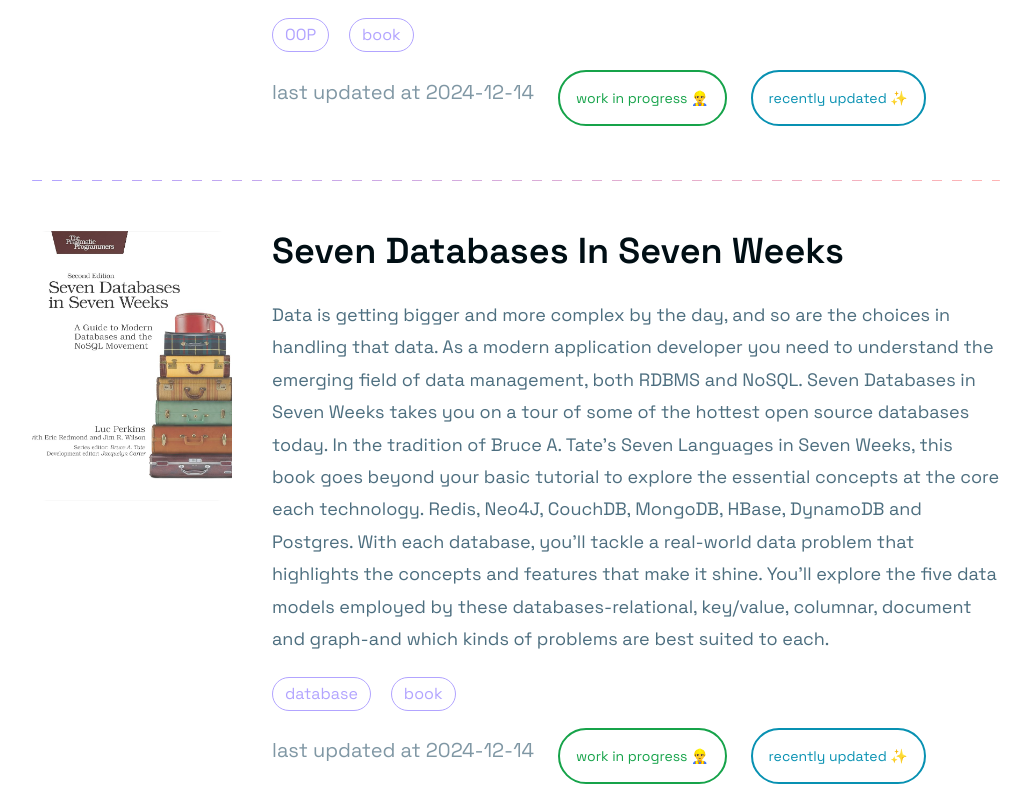
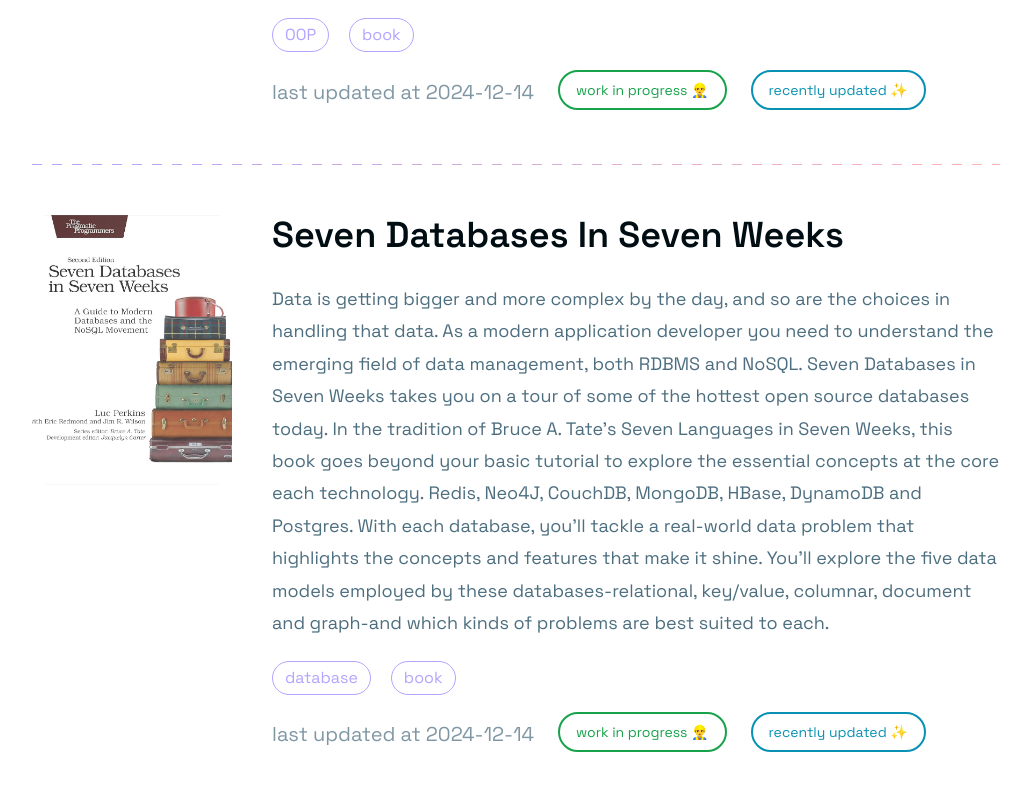
Before and after one commit to daniel-d7a/my-blog, an Astro site: page /books in a window 1280 px wide. Shown: the part 934-1725 px from the top of the page, without its empty margins (124-1155 px from the left). Built offline with nearby package versions, Linux system fonts and the light colour scheme; Astro itself is replaced by a stand-in of ours.

Commit message:
Update Labels.tsx

```diff
--- a/src/components/books/Labels.tsx
+++ b/src/components/books/Labels.tsx
@@ -7,17 +7,17 @@
 }) {
   const recentlyUpdated = getDaysDifference(book.data.updatedAt) < 30;
   return (
-    <div className="flex flex-col justify-start items-start sm:flex-row gap-6">
+    <div className="flex flex-col justify-start sm:flex-row gap-6">
       <span className="text-pacamara-primary/50 dark:text-white/40 ">
         last updated at {dateFormat(book.data.updatedAt, "yyyy-mm-dd")}
       </span>
       {book.data.inProgress && (
-        <span className="text-sm py-4 grid place-items-center -translate-y-1 text-green-600 border-green-600 dark:text-green-600/80 border-2 dark:border-green-600/80 px-4 rounded-full">
+        <span className="text-sm py-2 grid place-items-center -translate-y-1 text-green-600 border-green-600 dark:text-green-600/80 border-2 dark:border-green-600/80 px-4 rounded-full">
           work in progress 👷‍♂️
         </span>
       )}
       {recentlyUpdated && (
-        <span className="text-sm py-4 grid place-items-center -translate-y-1 text-cyan-600 border-cyan-600 dark:text-cyan-500/70 border-2 dark:border-cyan-500/70 px-4 rounded-full">
+        <span className="text-sm py-2 grid place-items-center -translate-y-1 text-cyan-600 border-cyan-600 dark:text-cyan-500/70 border-2 dark:border-cyan-500/70 px-4 rounded-full">
           recently updated ✨
         </span>
       )}
```
